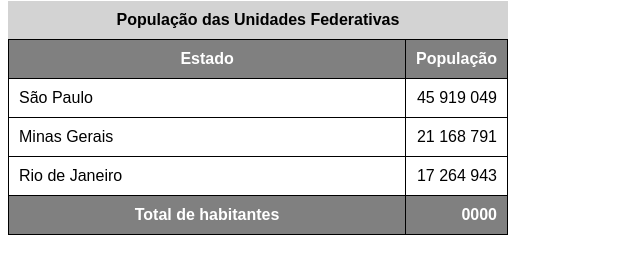
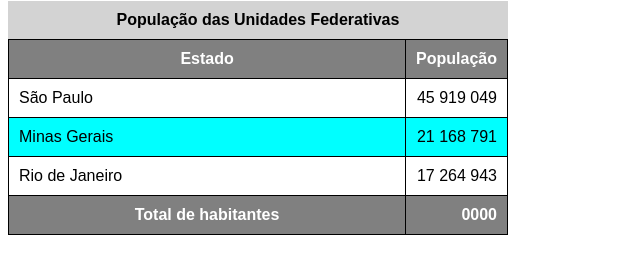
Before and after one commit to LeandroChaves-dev/html-css, a plain HTML site: page exercicios/ex24 tabelas/tabela02.html in a window 1280 px wide. Shown: the part 79-352 px from the top of the page, without its empty margins (0-640 px from the left). Drawn offline with Linux system fonts and the light colour scheme.

Commit message:
efeito zebrado

```diff
--- a/exercicios/ex24 tabelas/tabela02.html
+++ b/exercicios/ex24 tabelas/tabela02.html
@@ -32,6 +32,11 @@
         thead, tfoot {
             background-color: gray;
             color: white;
+        }
+
+        tbody > tr:nth-child(2n) {
+            background-color: aqua;
+            /* efeito zebrado 2n ( tambem podemos usar odd- impar ou evem- par )siguinifica colocar em uma e pular a outra*/
         }
 
         td.num{
```
